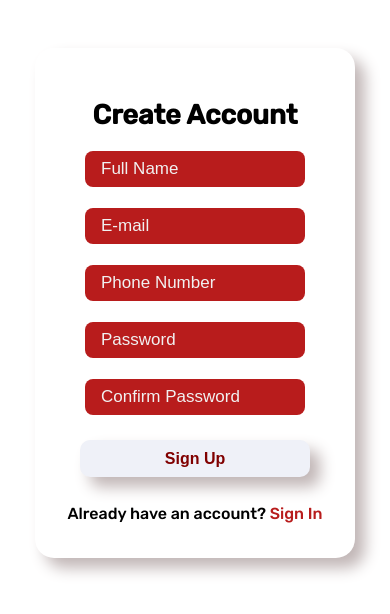
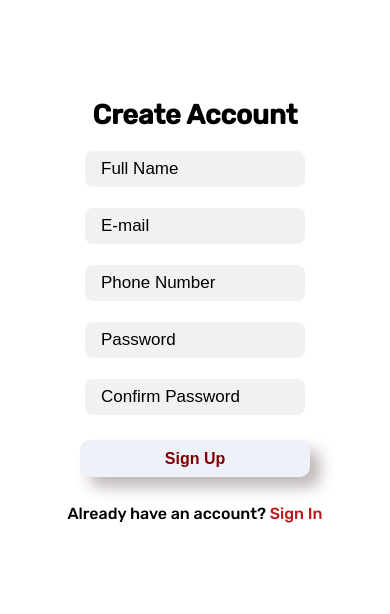
Before and after one commit to AdakoleDest/AsfanicFood, a Django app: page /register/ in a window 390 px wide. Shown: the part 93-707 px from the top of the page. Run offline with Django 4.2, Linux system fonts and the light colour scheme.

Commit message:
fixed an error

```diff
--- a/adakole/static/adakole/CSS/signup.css
+++ b/adakole/static/adakole/CSS/signup.css
@@ -27,11 +27,13 @@ input {
 }
 
 input::placeholder {
-    color: #f1f1f1;
+    color: #000000;
 }
 
 input:focus {
     transform: scale(1.05);
+    outline: ;
+    border-radius: 5px;
     transition: 0.6s all;
 }
 
@@ -39,8 +41,8 @@ input:focus {
 #email,
 #phone,
 #password {
-    background: var(--primary-color-input);
-    color: #f1f1f1;
+    background: #f1f1f1;
+    color: #000000;
     padding: .5rem 1rem;
     margin-bottom: 1.3rem;
     border-radius: .5rem;
@@ -79,3 +81,9 @@ input:focus {
 .signin {
     color: var(--primary-color-input);
 }
+
+@media (max-width: 904px){
+    .form-container {
+        box-shadow: none;
+    }
+}
--- a/adakole/static/adakole/CSS/style.css
+++ b/adakole/static/adakole/CSS/style.css
@@ -17,6 +17,7 @@
 
 body {
     font-family: var(--primary-font);
+    /* background: black; */
 }
 
 nav {
@@ -62,6 +63,8 @@ nav a {
     list-style: none;
     gap: 2rem;
 }
+
+
 
 .mobile-nav {
     display: none;
@@ -414,7 +417,7 @@ nav a {
         height: 0;
         overflow-y: scroll;
         padding-left: 1rem;
-        background: rgb(18, 18, 18);
+        background: var(--primary-color);
         width: 100%;
     }
 
@@ -576,6 +579,11 @@ nav a {
     .product .btn-container a {
         padding: 0.8rem 1.5rem;
     }
+
+    .form-container{
+        box-shadow: 0 0 0 rgb(193, 182, 182), -10px -10px 15px #ffffff;
+        background: none;
+    }
 }
 
 @media (min-width: 905px) and (max-width: 1240px) {
--- a/adakole/templates/adakole/base.html
+++ b/adakole/templates/adakole/base.html
@@ -24,12 +24,12 @@
             <h1 class="logo">ASFANIC</h1>
             <!-- For desktops -->
             <ul class="desktop-nav">
-                <li><a href="{% url 'adakole-home' %}">Home</a></li>
-                <li><a href="#about">About Us</a></li>
-                <li><a href="#explore">Explore Foods</a></li>
-                <li><a href="#review">Reviews</a></li>
-                <li><a href="#faq">FAQ</a></li>
-                <li><a href="{% url 'register' %}">Sign up / Sign In</a></li>
+                <li><a href="{% url 'adakole-home' %}" class="">Home</a></li>
+                <li><a href="#about" >About Us</a></li>
+                <li><a href="#explore" >Explore Foods</a></li>
+                <li><a href="#review" >Reviews</a></li>
+                <li><a href="#faq" >FAQ</a></li>
+                <li><a href="{% url 'register' %}" >Sign up / Sign In</a></li>
             </ul>
 
             <!-- For mobile devices -->
```
Also changed, not shown: adakole/static/adakole/CSS/signin.css (+11 -3 lines).
